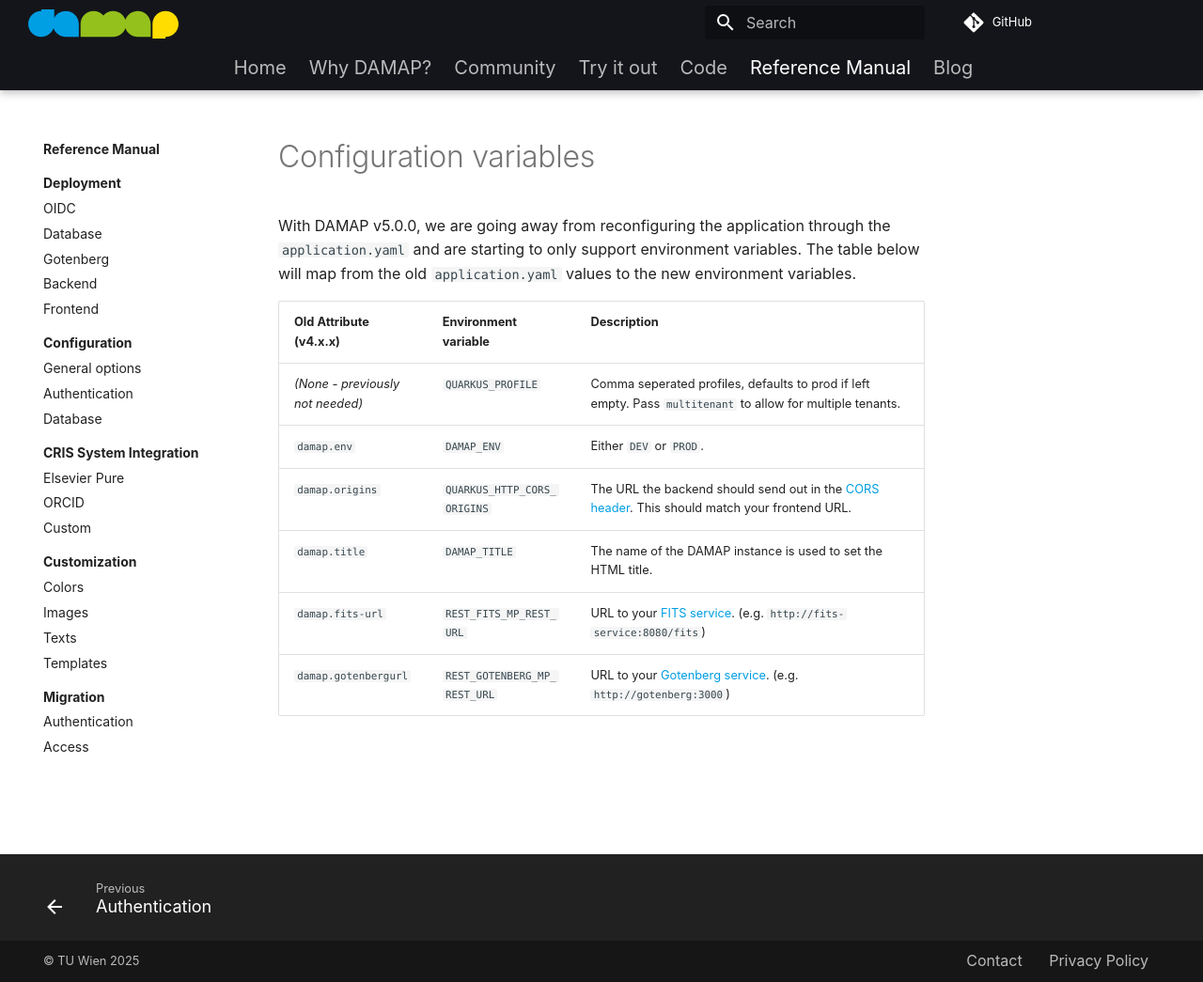
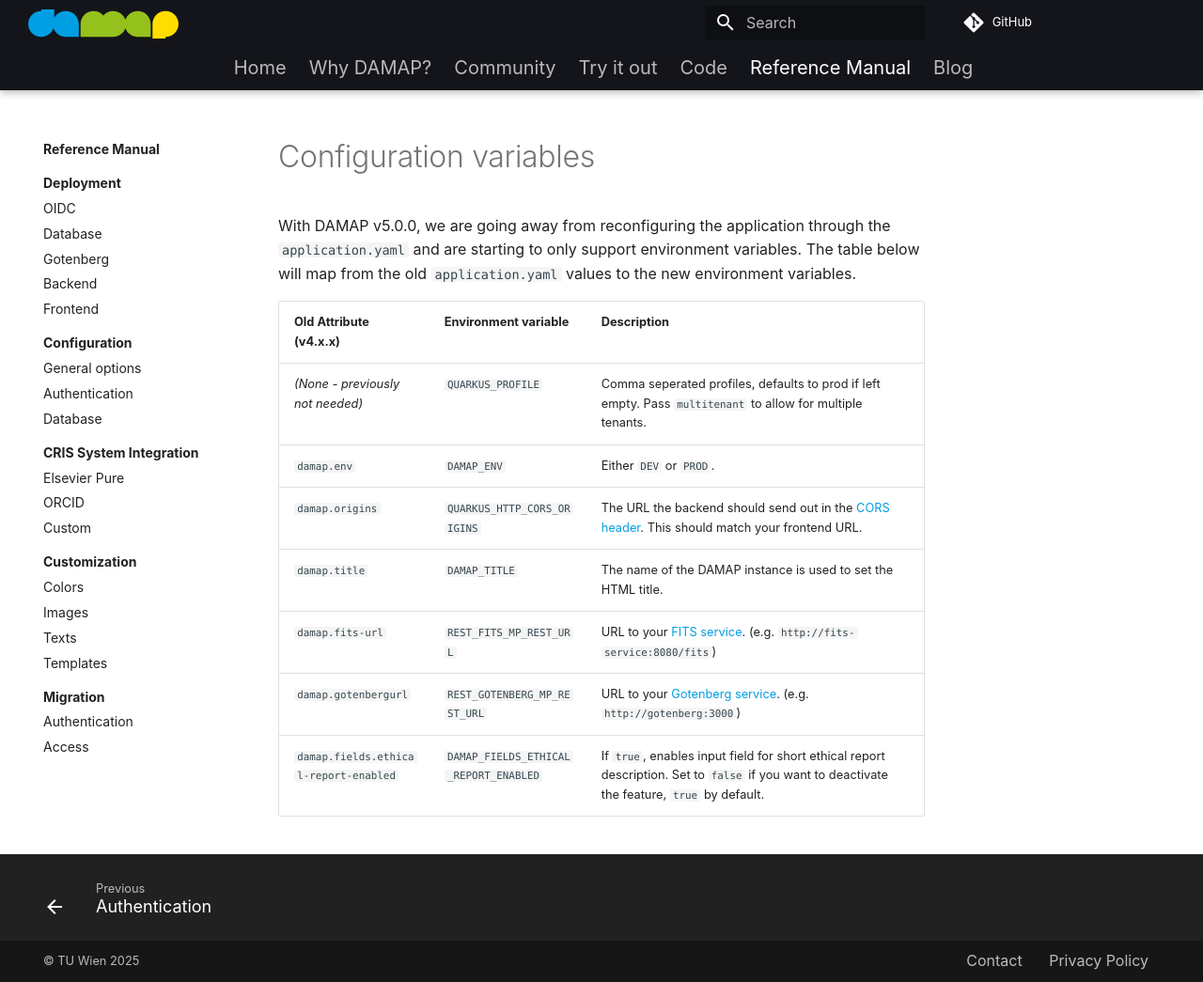
Before and after one commit to damap-org/damap-website, an MkDocs documentation site: the page built from docs/manual/migration/configuration-variables.md, in a window 1280 px wide and 1045 px high. Shown: the whole window at 94% size. Built offline with MkDocs 1.6.1 and Material for MkDocs 9.7.7, drawn with Linux system fonts in a browser that asks for light colours; plug-ins that fetch from the network failed and are left out.

Commit message:
Add fields section to general configurations

```diff
--- a/docs/manual/migration/configuration-variables.md
+++ b/docs/manual/migration/configuration-variables.md
@@ -6,11 +6,12 @@
 
 With DAMAP v5.0.0, we are going away from reconfiguring the application through the `application.yaml` and are starting to only support environment variables. The table below will map from the old `application.yaml` values to the new environment variables.
 
-| Old Attribute (v4.x.x)           | Environment variable  | Description                                                                                                                                                   |
-|----------------------------------|-----------------------|---------------------------------------------------------------------------------------------------------------------------------------------------------------|
-| _(None - previously not needed)_ | `QUARKUS_PROFILE`     | Comma seperated profiles, defaults to prod if left empty. Pass `multitenant` to allow for multiple tenants.                                                   |
-| `damap.env`                      | `DAMAP_ENV`           | Either `DEV` or `PROD`.                                                                                                                                       |
-| `damap.origins`                  | `QUARKUS_HTTP_CORS_ORIGINS`| The URL the backend should send out in the [CORS header](https://developer.mozilla.org/en-US/docs/Web/HTTP/Guides/CORS). This should match your frontend URL. |
-| `damap.title`                    | `DAMAP_TITLE`         | The name of the DAMAP instance is used to set the HTML title.                                                                                                 |
-| `damap.fits-url`                 | `REST_FITS_MP_REST_URL`| URL to your [FITS service](../deployment/fits.md). (e.g. `http://fits-service:8080/fits`)                                                                                                                                                              |
-| `damap.gotenbergurl`             | `REST_GOTENBERG_MP_REST_URL` | URL to your [Gotenberg service](../deployment/gotenberg.md). (e.g. `http://gotenberg:3000`)                                                                                                                                                              |
+| Old Attribute (v4.x.x)           | Environment variable                  | Description                                                                                                                                                   |
+|----------------------------------|---------------------------------------|---------------------------------------------------------------------------------------------------------------------------------------------------------------|
+| _(None - previously not needed)_ | `QUARKUS_PROFILE`                     | Comma seperated profiles, defaults to prod if left empty. Pass `multitenant` to allow for multiple tenants.                                                   |
+| `damap.env`                      | `DAMAP_ENV`                           | Either `DEV` or `PROD`.                                                                                                                                       |
+| `damap.origins`                  | `QUARKUS_HTTP_CORS_ORIGINS`           | The URL the backend should send out in the [CORS header](https://developer.mozilla.org/en-US/docs/Web/HTTP/Guides/CORS). This should match your frontend URL. |
+| `damap.title`                    | `DAMAP_TITLE`                         | The name of the DAMAP instance is used to set the HTML title.                                                                                                 |
+| `damap.fits-url`                 | `REST_FITS_MP_REST_URL`               | URL to your [FITS service](../deployment/fits.md). (e.g. `http://fits-service:8080/fits`)                                                                                                                                                              |
+| `damap.gotenbergurl`             | `REST_GOTENBERG_MP_REST_URL`          | URL to your [Gotenberg service](../deployment/gotenberg.md). (e.g. `http://gotenberg:3000`)                                                                                                                                                              |
+| `damap.fields.ethical-report-enabled` | `DAMAP_FIELDS_ETHICAL_REPORT_ENABLED` |  If `true`, enables input field for short ethical report description. Set to `false` if you want to deactivate the feature, `true` by default.                                                                                                                                                                                                                                                        |
```
Also changed, not shown: docs/manual/configuration/general.md (+6 -0 lines).
